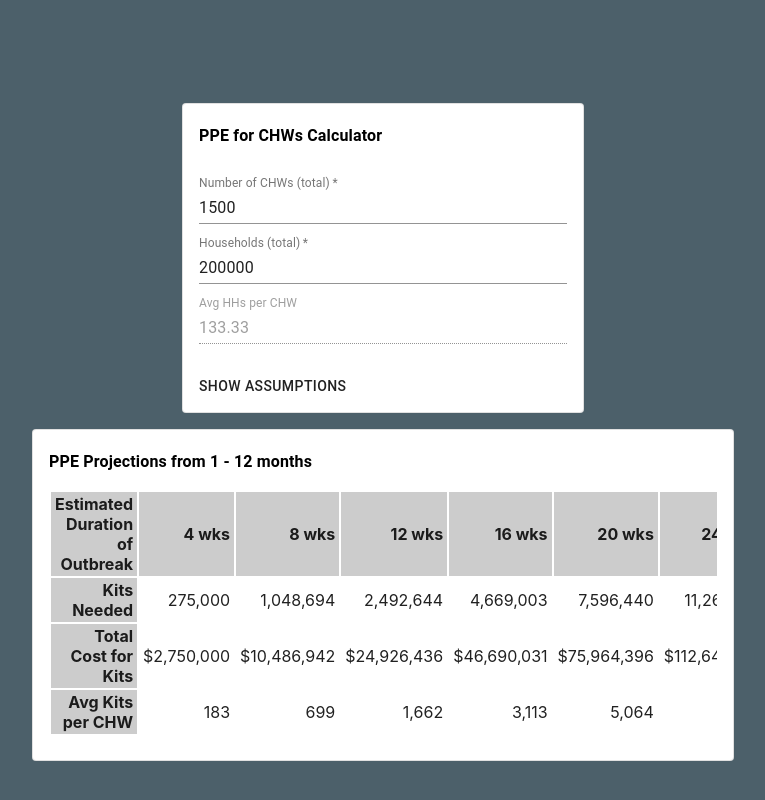
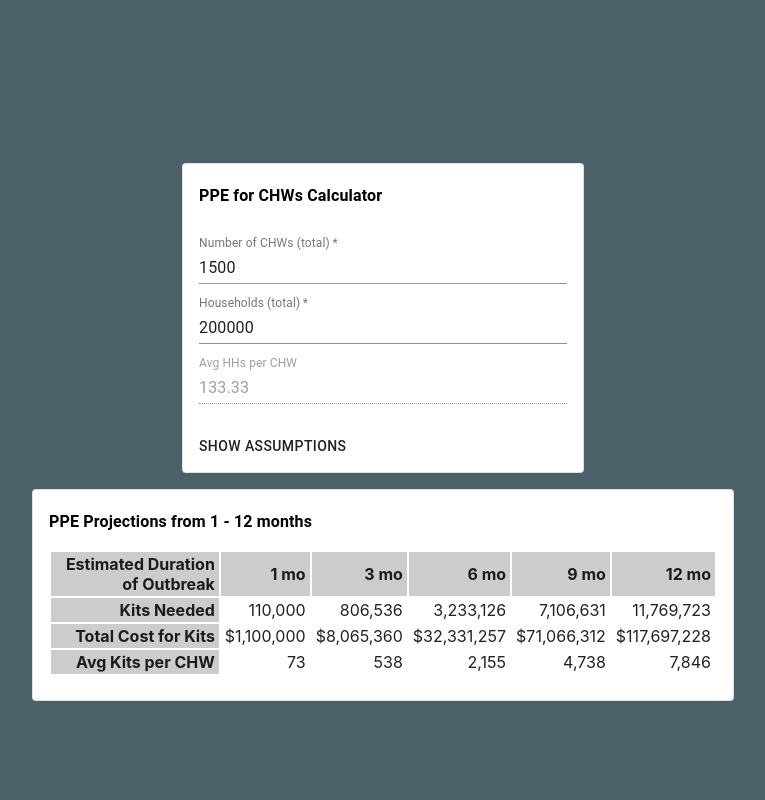
Before and after one commit to josiahbryan/ppe-medic-mobile, a React (Create React App) app in the folder client/: page / in a window 1280 px wide. Shown: the top 800 px of the page, without its empty margins (257-1022 px from the left). Built offline with nearby package versions, Linux system fonts and the light colour scheme.

Commit message:
Weeks > Months

```diff
--- a/client/src/components/PpeCalc.jsx
+++ b/client/src/components/PpeCalc.jsx
@@ -42,8 +42,7 @@ export default function PpeCalc() {
 			inputs = modelInputs;
 		}
 		const output = {};
-		// const timeRange = [ 1, 3, 6, 9, 12 ];
-		const timeRangeWeeks = [ 4, 8, 12, 16, 20, 24, 28, 32, 36, 40, 44, 48, 52 ];
+		const timeRange = [ 1, 3, 6, 9, 12 ];
 
 		const hhPerChw =
 			inputs.numHouseholds /
@@ -107,33 +106,29 @@ export default function PpeCalc() {
 
 		const sum = (list, key) => list.reduce((sum, val) => sum += val[key], 0);
 
-		const weeksPerMonth = 4;
-
-		timeRangeWeeks.forEach(numWeeks => {
-			const weeks = new Array(numWeeks)
+		timeRange.forEach(month => {
+			const months = new Array(month)
 				.fill()
 				.map((unused, num) => {
 					num = num + 1;
-					const demandModelingValue = enableSpline ?
-						Math.max(1, .5 + spline.get(num / (52/2)))
-						: 1;
+					const demandModelingValue = enableSpline ? Math.max(1, .5 + spline.get(num / 6)) : 1;
 					return {
 						num,
 						demandModelingValue: demandModelingValue,
-						ppeNeeded:  num * demandModelingValue * (totalPpeNeededPerMonth  / weeksPerMonth),
-						ppeCost:    num * demandModelingValue * (totalPpeCostPerMonth    / weeksPerMonth),
-						kitsPerChw: num * demandModelingValue * (ppeNeededPerChwPerMonth / weeksPerMonth),
+						ppeNeeded:  num * demandModelingValue * totalPpeNeededPerMonth,
+						ppeCost:    num * demandModelingValue * totalPpeCostPerMonth,
+						kitsPerChw: num * demandModelingValue * ppeNeededPerChwPerMonth,
 					}
 				});
-			console.log(weeks);
+			console.log(months);
 
 
 			output.list.push({
-				numWeeks,
-				demandModelingValue: round2digits(sum(weeks, 'demandModelingValue')),
-				ppeNeeded:  tidy(sum(weeks, 'ppeNeeded')),
-				ppeCost:    tidy(sum(weeks, 'ppeCost')),
-				kitsPerChw: tidy(sum(weeks, 'kitsPerChw')),
+				month,
+				demandModelingValue: round2digits(sum(months, 'demandModelingValue')),
+				ppeNeeded:  tidy(sum(months, 'ppeNeeded')),
+				ppeCost:    tidy(sum(months, 'ppeCost')),
+				kitsPerChw: tidy(sum(months, 'kitsPerChw')),
 			});
 		})
 
@@ -179,7 +174,7 @@ export default function PpeCalc() {
 
 				<TextField
 					label="Avg HHs per CHW"
-					defaultValue={modelOutput.vars.hhPerChw}
+					value={modelOutput.vars.hhPerChw}
 					disabled
 				/>
 
@@ -272,9 +267,9 @@ export default function PpeCalc() {
 								<td className={styles.key}>
 									Estimated Duration of Outbreak
 								</td>
-								{modelOutput.list.map(({ numWeeks }) =>
-									<td key={numWeeks}>
-										{numWeeks} wks
+								{modelOutput.list.map(({ month }) =>
+									<td key={month}>
+										{month} mo
 									</td>
 								)}
 							</tr>
@@ -284,8 +279,8 @@ export default function PpeCalc() {
 								<td className={styles.key}>
 									Kits Needed
 								</td>
-								{modelOutput.list.map(({ numWeeks, ppeNeeded }) =>
-									<td key={numWeeks}>
+								{modelOutput.list.map(({ month, ppeNeeded }) =>
+									<td key={month}>
 										{ppeNeeded}
 									</td>
 								)}
@@ -294,8 +289,8 @@ export default function PpeCalc() {
 								<td className={styles.key}>
 									Total Cost for Kits
 								</td>
-								{modelOutput.list.map(({ numWeeks, ppeCost }) =>
-									<td key={numWeeks}>
+								{modelOutput.list.map(({ month, ppeCost }) =>
+									<td key={month}>
 										${ppeCost}
 									</td>
 								)}
@@ -304,8 +299,8 @@ export default function PpeCalc() {
 								<td className={styles.key}>
 									Avg Kits per CHW
 								</td>
-								{modelOutput.list.map(({ numWeeks, kitsPerChw }) =>
-									<td key={numWeeks}>
+								{modelOutput.list.map(({ month, kitsPerChw }) =>
+									<td key={month}>
 										{kitsPerChw}
 									</td>
 								)}
@@ -314,8 +309,8 @@ export default function PpeCalc() {
 								<td className={styles.key}>
 								demandModelingValue
 								</td>
-								{modelOutput.list.map(({ numWeeks, demandModelingValue }) =>
-									<td key={numWeeks}>
+								{modelOutput.list.map(({ month, demandModelingValue }) =>
+									<td key={month}>
 										{demandModelingValue}
 									</td>
 								)}
```
